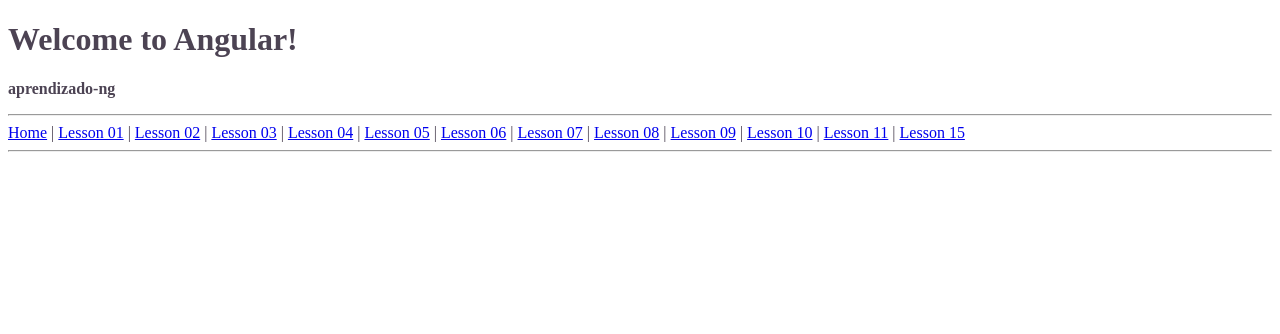
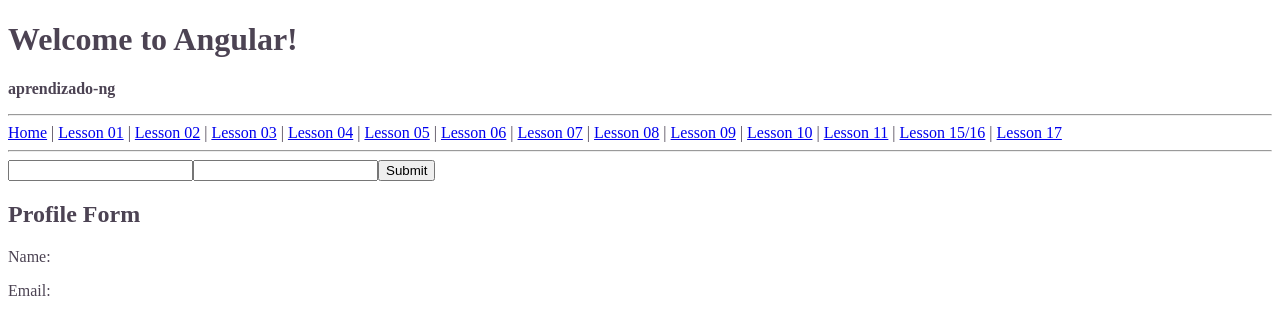
Before and after one commit to nitaigf/aprendizado-ng, an Angular app: page /lesson17 in a window 1280 px wide. Before the commit this address led to /. Shown: the top 334 px of the page. Built offline with nearby package versions, Linux system fonts and the light colour scheme.

Commit message:
Reactive forms - https://angular.dev/tutorials/learn-angular/17-reactive-forms

```diff
--- a/package.json
+++ b/package.json
@@ -1,6 +1,6 @@
 {
   "name": "aprendizado-ng",
-  "version": "0.0.16",
+  "version": "0.0.17",
   "scripts": {
     "ng": "ng",
     "start": "ng serve",
--- a/src/app/app-routing.module.ts
+++ b/src/app/app-routing.module.ts
@@ -16,6 +16,7 @@
 import { Lesson10Component } from './lesson10/lesson10.component';
 import { Lesson11Component } from './lesson11/lesson11.component';
 import { Lesson15Component } from './lesson15/lesson15.component';
+import { Lesson17Component } from './lesson17/lesson17.component';
 
 // Enabling routing - https://angular.dev/tutorials/learn-angular/12-enable-routing
 const routes: Routes = [
@@ -116,6 +117,13 @@
     data: { title: 'Lesson 15/16 - Forms', lessonUrls: ['https://angular.dev/tutorials/learn-angular/15-forms', 'https://angular.dev/tutorials/learn-angular/16-form-control-values'], comment: 'Esta página é o resultado das lições 15 e 16' },
     component: Lesson15Component,
   },
+  // Reactive forms - https://angular.dev/tutorials/learn-angular/17-reactive-forms
+  {
+    path: 'lesson17',
+    title: 'Lesson 17 - Reactive forms',
+    data: { title: 'Lesson 17 - Reactive forms', lessonUrls: ['https://angular.dev/tutorials/learn-angular/17-reactive-forms'] },
+    component: Lesson17Component,
+  }
   // -- COMPONENTS
   // {
   //   path: 'user',
--- /dev/null
+++ b/src/app/lesson17/lesson17.component.html
@@ -0,0 +1,10 @@
+<!-- Reactive forms - https://angular.dev/tutorials/learn-angular/17-reactive-forms -->
+<form [formGroup]="profileForm" (ngSubmit)="handleSubmit()">
+  <input type="text" formControlName="name" />
+  <input type="email" formControlName="email" />
+  <button type="submit">Submit</button>
+</form>
+
+<h2>Profile Form</h2>
+<p>Name: {{ profileForm.value.name }}</p>
+<p>Email: {{ profileForm.value.email }}</p>
--- /dev/null
+++ b/src/app/lesson17/lesson17.component.ts
@@ -0,0 +1,19 @@
+import { Component } from '@angular/core';
+import { FormGroup, FormControl } from '@angular/forms';
+
+@Component({
+  selector: 'app-lesson17',
+  templateUrl: './lesson17.component.html',
+  styleUrl: './lesson17.component.scss'
+})
+export class Lesson17Component {
+  // Reactive forms - https://angular.dev/tutorials/learn-angular/17-reactive-forms
+  profileForm = new FormGroup({
+    name: new FormControl(''),
+    email: new FormControl(''),
+  });
+
+  handleSubmit() {
+    alert(this.profileForm.value.name + ' | ' + this.profileForm.value.email);
+  }
+}
--- a/src/app/nav/nav.component.html
+++ b/src/app/nav/nav.component.html
@@ -31,6 +31,8 @@
   |
   <a routerLink="/lesson11">Lesson 11</a>
   |
-  <a routerLink="/lesson15">Lesson 15</a>
+  <a routerLink="/lesson15">Lesson 15/16</a>
+  |
+  <a routerLink="/lesson17">Lesson 17</a>
 </nav>
 <hr>
```
Also changed, not shown: src/app/app.module.ts (+7 -2 lines), src/app/lesson17/lesson17.component.scss (added), 2 other files (tests, documents, lock files or other folders).
